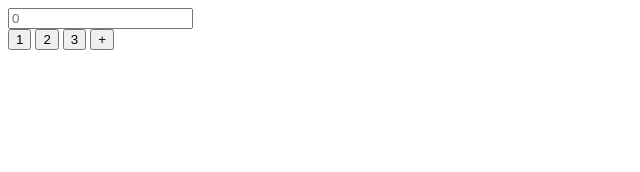
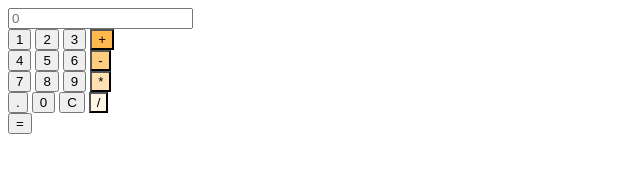
Before and after one commit to Mladen1506/calculator, a plain HTML site: page index.html in a window 1280 px wide. Shown: the whole page, without its empty margins (0-640 px from the left). Drawn offline with Linux system fonts and the light colour scheme.

Commit message:
html updated, displaying calculator

```diff
--- a/index.html
+++ b/index.html
@@ -15,7 +15,24 @@
       <button class="btn" onclick="press(1)">1</button>
       <button class="btn" onclick="press(2)">2</button>
       <button class="btn" onclick="press(3)">3</button>
-      <button class="btn" onclick="press('+')">+</button>
+      <button style="background: #ffb84d;" class="btn" onclick="press('+')">+</button>
+      <br>
+      <button class="btn" onclick="press(4)">4</button>
+      <button class="btn" onclick="press(5)">5</button>
+      <button class="btn" onclick="press(6)">6</button>
+      <button style="background: #ffcc80;" class="btn" onclick="press('-')">-</button>
+      <br>
+      <button class="btn" onclick="press(7)">7</button>
+      <button class="btn" onclick="press(8)">8</button>
+      <button class="btn" onclick="press(9)">9</button>
+      <button style="background: #ffe0b3;" class="btn" onclick="press('*')">*</button>
+      <br>
+      <button class="btn" onclick="press('.')">.</button>
+      <button class="btn" onclick="press(0)">0</button>
+      <button class="btn" onclick="erase()">C</button>
+      <button style="background: #fff5e6;" class="btn" onclick="press('/')">/</button>
+      <br>
+      <button class="btnEqual" onclick="equal()">=</button>
     </div>
   </div>
   <script src="app.js"></script>
```
